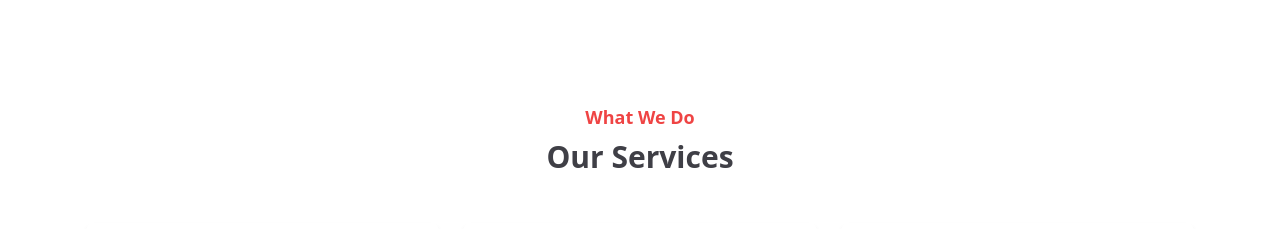
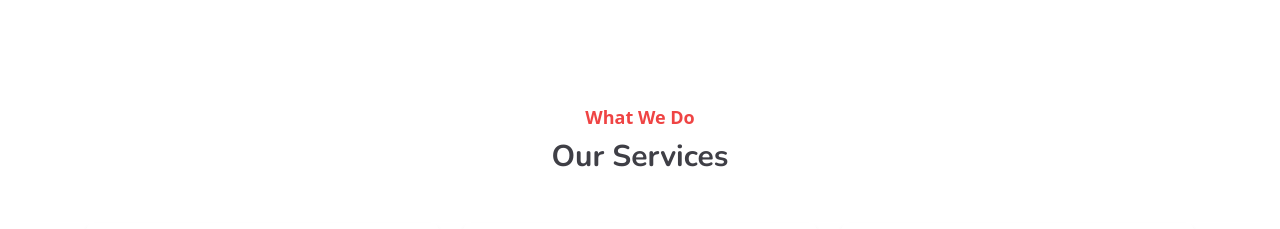
Before and after one commit to mahani-software/mahani-website-react, a React (Create React App) app: page / in a window 1280 px wide. Shown: the part 1040-1269 px from the top of the page. Built offline with nearby package versions, Linux system fonts and the light colour scheme.

Commit message:
Add company details in the footer

```diff
--- a/src/components/services.js
+++ b/src/components/services.js
@@ -40,7 +40,7 @@ const ServicesSection = () => {
       <div className="container mx-auto px-4">
         <div className="text-center mb-12">
           <h5 className="text-red-500 font-semibold text-lg">What We Do</h5>
-          <h4 className="text-3xl font-bold text-zinc-700 mt-2">Our Services</h4>
+          <h4 className="text-3xl font-bold font-nunito text-zinc-700 mt-2">Our Services</h4>
         </div>
         <div className="grid grid-cols-1 md:grid-cols-2 lg:grid-cols-3 gap-6">
           {servicesData.map((service, index) => (
```
